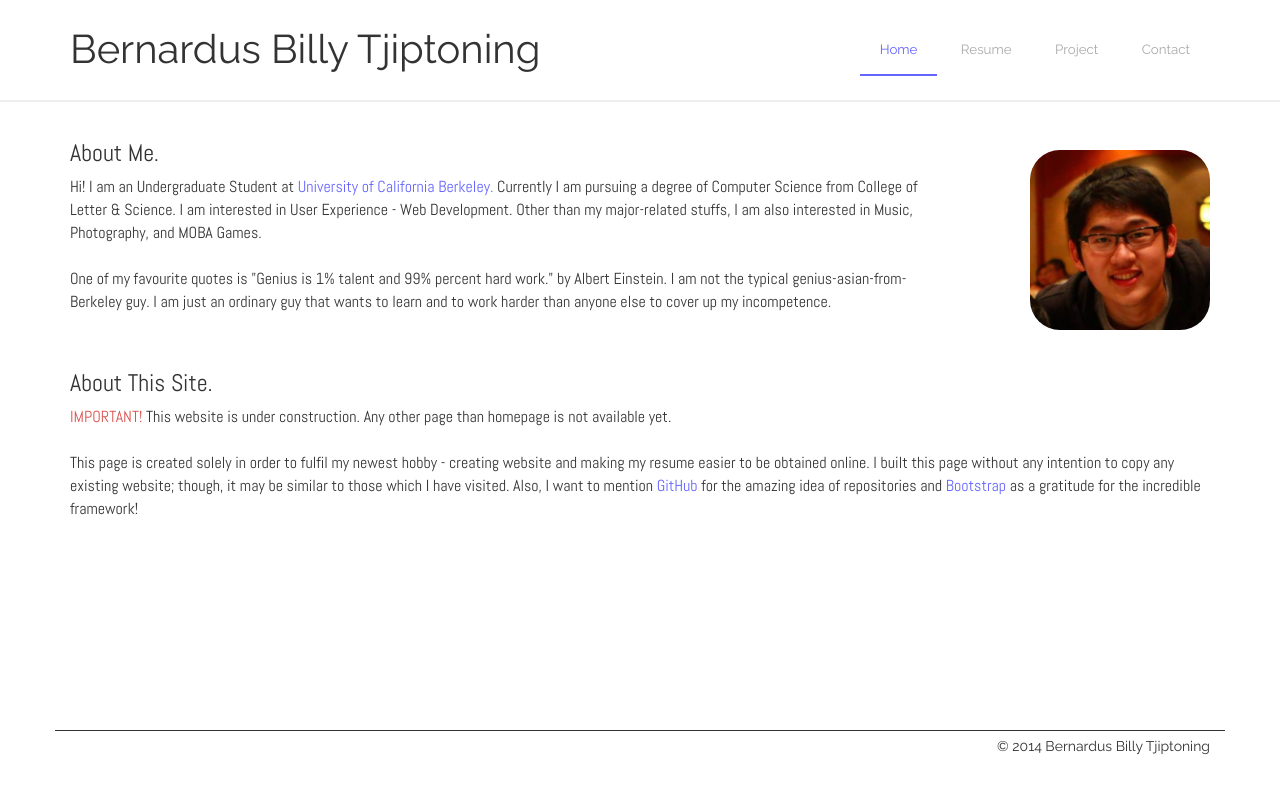
After one commit to bernardusbilly/bernardusbilly.github.io, a PHP site: page /homepage.html in a window 1280 px wide. The commit adds this page. Run offline with PHP 8.4, Linux system fonts and the light colour scheme.

Commit message:
Update
- replace welcome.html with homepage.html
- update style.css

```diff
--- /dev/null
+++ b/homepage.html
@@ -0,0 +1,84 @@
+<!DOCTYPE html>
+<!-- index.html -->
+<html lang="en">
+<head>
+	<link rel="stylesheet" href="./resources/css/bootstrap.min.css">
+	<link rel="stylesheet" href="./resources/css/style.css">
+	<link rel="stylesheet" href="./resources/css/responsive.css">
+
+	<link href='http://fonts.googleapis.com/css?family=Abel|Raleway' rel='stylesheet' type='text/css'>
+</head>
+<body>
+	<div id="header">
+		<div id="header-bg">
+			<div class="container">
+				<div id="name">
+					Bernardus Billy Tjiptoning
+				</div>
+				<div id="menu-container">
+					<a href="http://bernardusbilly.com" class="menu menu-active">Home</a></a>
+					<a href="http://bernardusbilly.com/resume.html" class="menu">Resume</a>
+					<a href="http://bernardusbilly.com/project.html" class="menu">Project</a>
+					<a href="http://bernardusbilly.com/contact.html" class="menu">Contact</a>
+				</div>
+			</div>
+		</div>
+	</div>
+	<div id="main">
+		<div class="container">
+			<div id="introduction">
+				<div id="introduction-left">
+					<div class="h3">About Me.</div>
+					Hi! I am an Undergraduate Student at <a href="http://berkeley.edu/index.html">University of California Berkeley.</a> Currently I am pursuing a degree of Computer Science from College of Letter & Science. I am interested in User Experience - Web Development. Other than my major-related stuffs, I am also interested in Music, Photography, and MOBA Games. <br><br> One of my favourite quotes is "Genius is 1% talent and 99% percent hard work." by Albert Einstein. I am not the typical genius-asian-from-Berkeley guy. I am just an ordinary guy that wants to learn and to work harder than anyone else to cover up my incompetence.
+				</div>
+				<div id="introduction-right">
+					<img src="./resources/img/bil.jpg" style="width: 180px; height: 180px; border-radius: 30px;">
+				</div>
+				<div id="about-this-site">
+					<div class="h3">About This Site.</div>
+					<a style="color: #d9534f">IMPORTANT!</a> This website is under construction. Any other page than homepage is not available yet.<br><br>This page is created solely in order to fulfil my newest hobby - creating website and making my resume easier to be obtained online. I built this page without any intention to copy any existing website; though, it may be similar to those which I have visited. Also, I want to mention <a href="https://github.com/">GitHub</a> for the amazing idea of repositories and <a href="http://getbootstrap.com">Bootstrap</a> as a gratitude for the incredible framework!
+				</div>
+			</div>
+		</div>
+	</div>
+	<div id="footer">
+		<div class="container">
+			&copy 2014 Bernardus Billy Tjiptoning
+		</div>
+	</div>
+</body>
+<script type="text/javascript" src="./resources/js/jquery-1.11.0.js">
+</script>
+<script>
+$(document).ready(function() {
+
+	console.log("HTML Ready");
+
+	$(window).scroll(function() {
+		var top = $(window).scrollTop();
+		$('#header').css("top", top);
+
+		if (top < 0) {
+			$('#header').css("top", "0");
+		} else if (top < 40) {
+			$('#header-bg').css("height", "100px");
+			$('#name').css("font-size", "30pt");
+			$('#name').css("padding", "20px 0");
+			$('#main').css("padding-top", "120px");
+			$('#menu-container').css("padding-top", "25px");
+			$('.menu').css("padding", "15px 20px");
+		} else {
+			$('#header-bg').css("height", "30px");
+			$('#name').css("font-size", "12pt");
+			$('#name').css("padding", "5px 0");
+			$('#main').css("padding-top", "120px");
+			$('#menu-container').css("padding-top", "0");
+			$('.menu').css("padding", "6px 20px");
+		}
+	});
+
+
+
+});
+</script>
+</html>
--- a/resources/css/style.css
+++ b/resources/css/style.css
@@ -13,49 +13,54 @@ a {
 	top: 0;
 	width: 100%;
 	font-family: 'Raleway', Arial;
+	border-bottom: 2px solid #EEE;
 }
 
 #header-bg {
 	width: 100%;
 	height: 100px;
-	background-color: #333;
+	background-color: #FFF;
 }
 
 #name {
 	display: inline-block;
 	padding: 20px 0;
-	color: #FFF;
+	color: #333;
 	font-size: 30pt;
 }
 
 #menu-container {
 	display: inline-block;
 	float: right;
-	padding-top: 35px;
+	padding-top: 25px;
 	font-size: 10pt;
-	color: #888;
+	color: #AAA;
 }
 
 .menu {
 	display: inline-block;
-	padding: 5px 20px;
+	padding: 15px 20px;
 }
 
 .menu:hover {
-	color: #FFF;
+	color: rgb(100, 100, 255);
 	text-decoration: none;
-	border-bottom: 2px solid #FFF;
+	border-bottom: 2px solid rgb(100, 100, 255);
 }
 
 .menu-active {
-	color: #FFF;
-	border-bottom: 2px solid #FFF;
+	color: rgb(100, 100, 255);
+	border-bottom: 2px solid rgb(100, 100, 255);
 }
 
 #main {
 	min-height: 700px;
 	padding-top: 120px;
 	font-family: 'Abel', Arial;
+}
+
+#main a {
+	color: rgb(100, 100, 255);
 }
 
 #introduction {
@@ -74,6 +79,12 @@ a {
 	padding-top: 30px;
 }
 
+#about-this-site {
+	clear: both;
+	width: 100%;
+	padding-top: 20px;
+}
+
 #footer {
 	font-family: 'Raleway', Arial;
 }
```
Also changed, not shown: welcome.html (deleted, +0 -77 lines).
